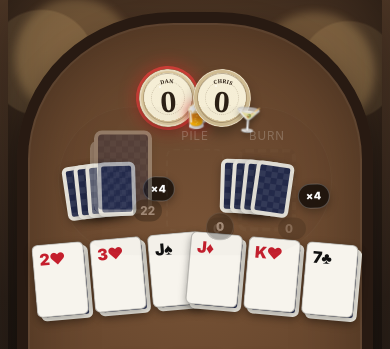
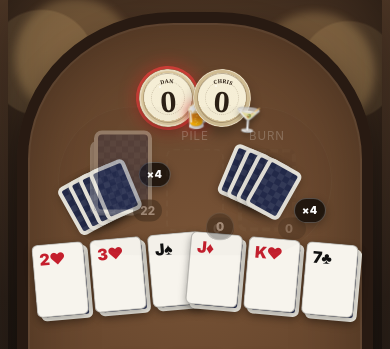
Before and after one commit to olivergskelton-star/shit-head, a plain HTML site: page index.html in a window 390 px wide. Shown: the part 74-423 px from the top of the page. Drawn offline with Linux system fonts and the light colour scheme.

Commit message:
Rotate opponent held hands toward their seats

```diff
--- a/table-perspective.css
+++ b/table-perspective.css
@@ -80,16 +80,25 @@
   transform: translate(-88px, -8px) rotate(5deg);
 }
 
-/* One flat 2D plane: gentle rotation only, no skew or foreshortening. */
-.seat-left .opponent-hand-wrap,
+/* Table cards stay nearly square to the viewer for readability. */
 .seat-left .face-row {
   transform: translate(-18px, 30px) rotate(-6deg);
   transform-origin: center;
 }
 
-.seat-right .opponent-hand-wrap,
 .seat-right .face-row {
   transform: translate(18px, 30px) rotate(6deg);
+  transform-origin: center;
+}
+
+/* Held hands turn back toward each opponent's seated position. */
+.seat-left .opponent-hand-wrap {
+  transform: translate(-18px, 30px) rotate(-30deg);
+  transform-origin: center;
+}
+
+.seat-right .opponent-hand-wrap {
+  transform: translate(18px, 30px) rotate(30deg);
   transform-origin: center;
 }
 
@@ -99,8 +108,8 @@
 }
 
 /* Counter-rotate the hand-count pill so it stays easy to read. */
-.seat-left .opponent-hand-count { transform: rotate(6deg); }
-.seat-right .opponent-hand-count { transform: rotate(-6deg); }
+.seat-left .opponent-hand-count { transform: rotate(30deg); }
+.seat-right .opponent-hand-count { transform: rotate(-30deg); }
 
 /* Drinks feel like glasses sitting just outside the coaster edge. */
 .opponent-beer-mat .beer-mat-drink {
@@ -124,8 +133,10 @@
   .opponent-beer-mat { width: 58px; height: 58px; }
   .seat-left .opponent-beer-mat { transform: translate(42px, -3px) rotate(-4deg); }
   .seat-right .opponent-beer-mat { transform: translate(-42px, -3px) rotate(4deg); }
-  .seat-left .opponent-hand-wrap,
   .seat-left .face-row { transform: translate(-8px, 20px) rotate(-5deg); }
-  .seat-right .opponent-hand-wrap,
   .seat-right .face-row { transform: translate(8px, 20px) rotate(5deg); }
+  .seat-left .opponent-hand-wrap { transform: translate(-8px, 20px) rotate(-26deg); }
+  .seat-right .opponent-hand-wrap { transform: translate(8px, 20px) rotate(26deg); }
+  .seat-left .opponent-hand-count { transform: rotate(26deg); }
+  .seat-right .opponent-hand-count { transform: rotate(-26deg); }
 }
```
